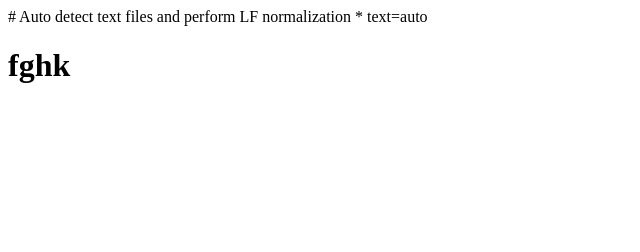
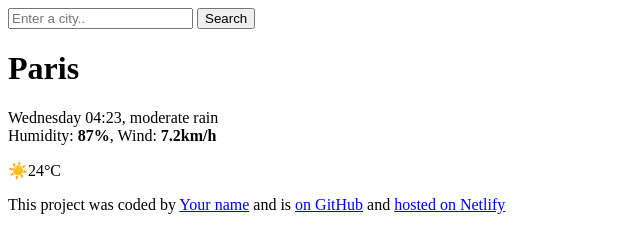
Before and after one commit to Wafaore/shecodes-project, a website: page index.html in a window 1280 px wide. Shown: the whole page, without its empty margins (0-640 px from the left). Drawn offline with nearby package versions, Linux system fonts and the light colour scheme; files that its build step writes are made by us from their sources.

Commit message:
new files

```diff
--- a/index.html
+++ b/index.html
@@ -1,3 +1,58 @@
-# Auto detect text files and perform LF normalization
-* text=auto
-<h1>fghk<?h1>
+<!DOCTYPE html>
+<html lang="en">
+  <head>
+    <meta charset="UTF-8" />
+    <meta name="viewport" content="width=device-width, initial-scale=1.0" />
+    <link rel="preconnect" href="https://fonts.googleapis.com" />
+    <link rel="preconnect" href="https://fonts.gstatic.com" crossorigin />
+    <link
+      href="https://fonts.googleapis.com/css2?family=Roboto:ital,wght@0,100;0,400;0,500;0,700;0,900;1,100;1,300;1,400;1,500;1,700;1,900&display=swap"
+      rel="stylesheet"
+    />
+    <script src="https://cdn.jsdelivr.net/npm/axios@1.1.2/dist/axios.min.js"></script>
+    <link rel="stylesheet" href="src/styles.css" />
+    <title>My weather application</title>
+  </head>
+  <body>
+    <div class="weather-app">
+      <header>
+        <form id="search-form">
+          <input
+            type="search"
+            placeholder="Enter a city.."
+            required
+            class="search-input"
+            id="search-input"
+          />
+          <input type="submit" value="Search" class="search-button" />
+        </form>
+      </header>
+      <main>
+        <div class="current-weather">
+          <div>
+            <h1 class="current-city" id="current-city">Paris</h1>
+            <p class="current-details">
+              <span id="current-date"></span>, moderate rain <br />
+              Humidity: <strong>87%</strong>, Wind: <strong>7.2km/h</strong>
+            </p>
+          </div>
+          <div class="current-temperature">
+            <span class="current-temperature-icon">☀️</span
+            ><span class="current-temperature-value" id="current-temperature"
+              >24</span
+            ><span class="current-temperature-unit">°C</span>
+          </div>
+        </div>
+      </main>
+      <footer>
+        <p>
+          This project was coded by
+          <a href="#" target="_blank">Your name</a> and is
+          <a href="#" target="_blank"> on GitHub</a> and
+          <a href="#" target="_blank">hosted on Netlify</a>
+        </p>
+      </footer>
+    </div>
+  </body>
+  <script src="src/index.js"></script>
+</html>
--- /dev/null
+++ b/index.js
@@ -0,0 +1,53 @@
+function displayTemperature(response) {
+  let temperatureElement = document.querySelector("#current-temperature");
+  let temperature = Math.round(response.data.temperature.current);
+  let cityElement = document.querySelector("#current-city");
+  cityElement.innerHTML = response.data.city;
+  temperatureElement.innerHTML = temperature;
+}
+
+function search(event) {
+  event.preventDefault();
+  let searchInputElement = document.querySelector("#search-input");
+  let city = searchInputElement.value;
+
+  let apiKey = "b2a5adcct04b33178913oc335f405433";
+  let apiUrl = `https://api.shecodes.io/weather/v1/current?query=${city}&key=${apiKey}&units=metric`;
+
+  axios.get(apiUrl).then(displayTemperature);
+}
+
+function formatDate(date) {
+  let minutes = date.getMinutes();
+  let hours = date.getHours();
+  let day = date.getDay();
+
+  if (minutes < 10) {
+    minutes = `0${minutes}`;
+  }
+
+  if (hours < 10) {
+    hours = `0${hours}`;
+  }
+
+  let days = [
+    "Sunday",
+    "Monday",
+    "Tuesday",
+    "Wednesday",
+    "Thursday",
+    "Friday",
+    "Saturday",
+  ];
+
+  let formattedDay = days[day];
+  return `${formattedDay} ${hours}:${minutes}`;
+}
+
+let searchForm = document.querySelector("#search-form");
+searchForm.addEventListener("submit", search);
+
+let currentDateELement = document.querySelector("#current-date");
+let currentDate = new Date();
+
+currentDateELement.innerHTML = formatDate(currentDate);
--- a/style.css
+++ b/style.css
@@ -0,0 +1,98 @@
+body {
+  background: #f9f7fe;
+  font-family: "Roboto", sans-serif;
+}
+
+a {
+  color: #885df1;
+}
+
+.weather-app {
+  background: white;
+  max-width: 600px;
+  margin: 60px auto;
+  padding: 30px;
+  border-radius: 10px;
+  box-shadow: 0 30px 50px rgba(65, 50, 100, 0.08);
+}
+
+header {
+  border-bottom: 1px solid #f9f7fe;
+  padding-bottom: 30px;
+}
+
+.search-input {
+  background-color: #f9f7fe;
+  border: none;
+  color: rgba(39, 33, 66, 0.4);
+  font-size: 16px;
+  padding: 20px;
+  width: 75%;
+  border-radius: 6px;
+}
+
+.search-button {
+  margin-left: 5px;
+  font-size: 16px;
+  background-color: #885df1;
+  color: white;
+  border: none;
+  padding: 20px;
+  line-height: 1;
+  border-radius: 5px;
+}
+
+main {
+  padding: 30px 0;
+}
+
+.current-temperature {
+  font-size: 48px;
+}
+
+.current-weather {
+  display: flex;
+  justify-content: space-between;
+}
+
+.current-city {
+  font-size: 38px;
+  font-weight: 900;
+  margin: 0;
+}
+.current-details {
+  color: rgba(39, 33, 66, 0.4);
+  font-size: 16px;
+  font-weight: 400;
+  line-height: 24px;
+}
+
+.current-details strong {
+  color: #f65282;
+}
+
+.current-temperature-icon {
+  position: relative;
+  top: -8px;
+  font-size: 40px;
+  margin-right: 10px;
+}
+
+.current-temperature-value {
+  font-size: 80px;
+  font-weight: bold;
+}
+
+.current-temperature-unit {
+  font-size: 28px;
+  position: relative;
+  top: -38px;
+}
+
+footer {
+  border-top: 1px solid #f9f7fe;
+  text-align: center;
+  padding-top: 15px;
+
+  color: rgba(39, 33, 66, 0.4);
+}
```
Also changed, not shown: package.json (added, +16 -0 lines), 1 other file.
